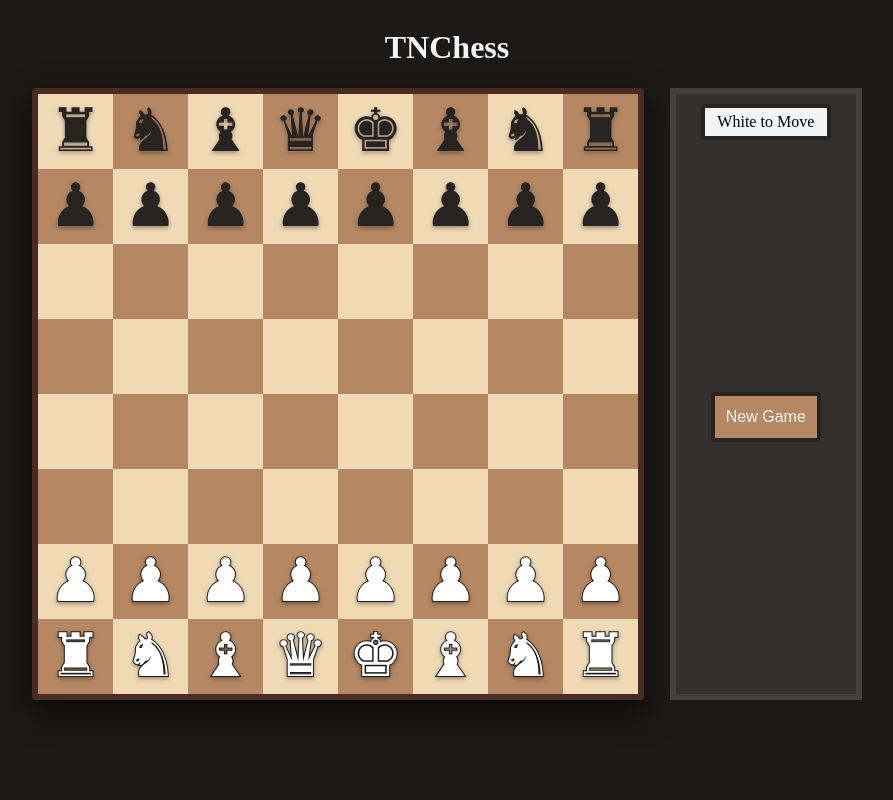
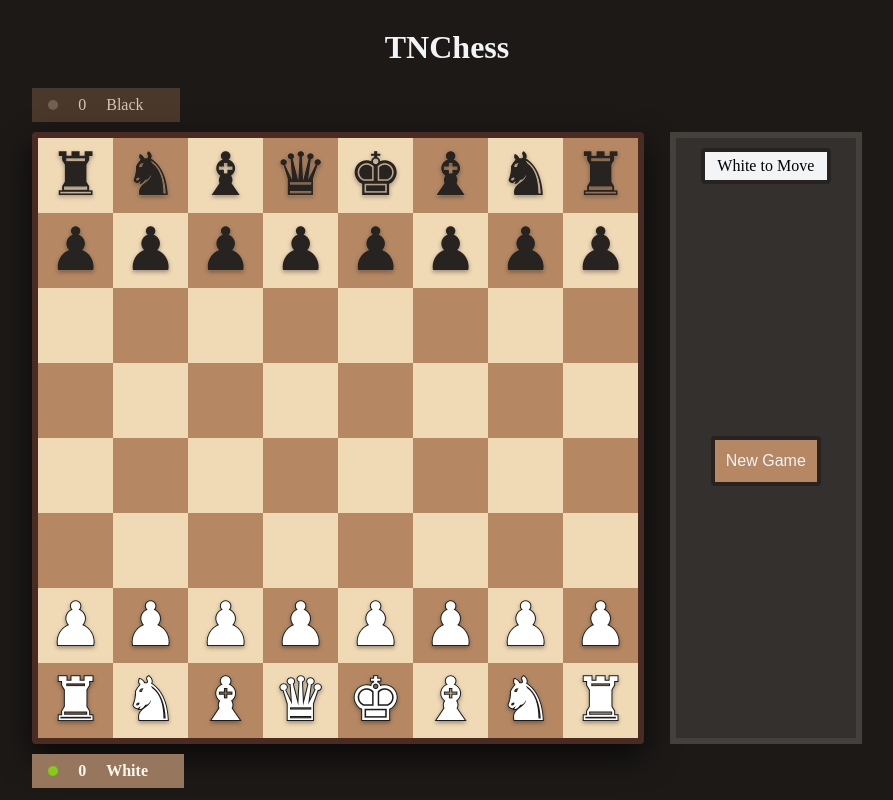
Before and after one commit to tyleruploads/tnchess, a plain HTML site: page index.html in a window 1280 px wide. Shown: the whole page, without its empty margins (193-1086 px from the left). Drawn offline with Linux system fonts and the light colour scheme.

Commit message:
Add player status bars with net material points and all material pieces

```diff
--- a/index.html
+++ b/index.html
@@ -12,7 +12,21 @@
     <div id="mainDiv">
       <h1>TNChess</h1>
       <div class="horizontal-align">
-        <div id="chessboard"></div>
+        <div id="game-container">
+          <div class="player-info black-player">
+            <span class="turn-dot"></span>
+            <span class="net-material">0</span>
+            <span class="player-name">Black</span>
+            <div class="info-pieces-container"></div>
+          </div>
+          <div id="chessboard"></div>
+          <div class="player-info white-player">
+            <span class="turn-dot"></span>
+            <span class="net-material">0</span>
+            <span class="player-name">White</span>
+            <div class="info-pieces-container"></div>
+          </div>
+        </div>
 
         <div id="rightPanel">
           <div id="turn-indicator"><span>White to Move</span></div>
--- a/scripts/index.js
+++ b/scripts/index.js
@@ -1,11 +1,31 @@
 const chessboardDiv = document.getElementById("chessboard");
 const newGameButton = document.getElementById("newGameButton");
 const turnIndicator = document.querySelector("#turn-indicator > span");
+
+const whiteInfoBar = document.querySelector(".player-info.white-player");
+const blackInfoBar = document.querySelector(".player-info.black-player");
+
+const whiteNetMaterialEl = document.querySelector(
+  ".player-info.white-player .net-material",
+);
+const blackNetMaterialEl = document.querySelector(
+  ".player-info.black-player .net-material",
+);
+
+const whiteCapturedPiecesDiv = document.querySelector(
+  ".player-info.white-player .info-pieces-container",
+);
+const blackCapturedPiecesDiv = document.querySelector(
+  ".player-info.black-player .info-pieces-container",
+);
 
 let squares = null;
 let selectedSquare = null;
 
 let chessboardState = null;
+
+let whiteCapturedPieces = [];
+let blackCapturedPieces = [];
 
 let currentTurn = "w";
 
@@ -22,6 +42,14 @@ const PIECE_SYMBOLS = {
   P: "\u265F\uFE0E",
 };
 
+const PIECE_VALUES = {
+  P: 1,
+  N: 3,
+  B: 3,
+  R: 5,
+  Q: 9,
+};
+
 function startGame() {
   chessboardState = [
     ["Rb", "Nb", "Bb", "Qb", "Kb", "Bb", "Nb", "Rb"],
@@ -31,9 +59,14 @@ function startGame() {
     ["Rw", "Nw", "Bw", "Qw", "Kw", "Bw", "Nw", "Rw"],
   ];
   currentTurn = "w";
+  whiteCapturedPieces = [];
+  blackCapturedPieces = [];
 
   drawBoard();
   drawPieces();
+  drawMaterial();
+
+  whiteInfoBar.classList.add("active");
 
   squares = document.querySelectorAll(".square");
 }
@@ -61,6 +94,10 @@ function getPieceColorClass(pieceCode) {
   }
 
   return pieceColor === "w" ? "light-piece" : "dark-piece";
+}
+
+function getMaterialValue(pieces) {
+  return pieces.reduce((total, piece) => total + (PIECE_VALUES[piece] ?? 0), 0);
 }
 
 function drawBoard() {
@@ -156,6 +193,47 @@ function drawPieces() {
   }
 }
 
+function drawMaterial() {
+  const groups = [
+    {
+      type: "dark-piece",
+      pieces: whiteCapturedPieces,
+      container: whiteCapturedPiecesDiv,
+    },
+    {
+      type: "light-piece",
+      pieces: blackCapturedPieces,
+      container: blackCapturedPiecesDiv,
+    },
+  ];
+
+  const points = {
+    white: 0,
+    black: 0,
+  };
+
+  for (const { type, pieces, container } of groups) {
+    container.replaceChildren();
+    if (pieces === null) continue;
+
+    let pointsTarget = type === "dark-piece" ? "white" : "black";
+
+    points[pointsTarget] = getMaterialValue(pieces);
+
+    for (const pieceType of pieces) {
+      const pieceEl = document.createElement("span");
+
+      pieceEl.classList.add("captured-piece", type);
+      pieceEl.textContent = PIECE_SYMBOLS[pieceType];
+
+      container.appendChild(pieceEl);
+    }
+  }
+
+  whiteNetMaterialEl.textContent = points["white"] - points["black"];
+  blackNetMaterialEl.textContent = points["black"] - points["white"];
+}
+
 function clearHighlights() {
   squares.forEach((sq) => {
     const piece = sq.querySelector(".piece");
@@ -235,14 +313,30 @@ function movePiece(fromSquare, toSquare) {
   const toRow = parseInt(toSquare.getAttribute("data-row"), 10);
   const toCol = parseInt(toSquare.getAttribute("data-col"), 10);
 
+  const toPieceCode = chessboardState[toRow][toCol];
+
+  if (toPieceCode) {
+    const toPieceType = toPieceCode.charAt(0);
+    const toPieceColor = toPieceCode.charAt(1);
+
+    const capturedPieces =
+      toPieceColor === "w" ? blackCapturedPieces : whiteCapturedPieces;
+
+    capturedPieces.push(toPieceType);
+  }
+
   chessboardState[toRow][toCol] = chessboardState[fromRow][fromCol];
   chessboardState[fromRow][fromCol] = "";
 
   drawPieces();
+  drawMaterial();
 
   currentTurn = currentTurn === "w" ? "b" : "w";
 
   const indicatorText = currentTurn === "w" ? "White to Move" : "Black to Move";
 
+  whiteInfoBar.classList.toggle("active", currentTurn === "w");
+  blackInfoBar.classList.toggle("active", currentTurn === "b");
+
   turnIndicator.textContent = indicatorText;
 }
--- a/styles/index.css
+++ b/styles/index.css
@@ -9,6 +9,16 @@
 
   --piece-light: #ffffff;
   --piece-dark: #262320;
+
+  --status-text-active: #fff9f0;
+  --status-text-muted: #d5c5b5;
+
+  --white-status-color: #96775d;
+  --black-status-color: #4a382b;
+
+  --dot-inactive: #736051;
+  --dot-active: #84cc16;
+  --dot-active-flow: rgba(132, 204, 22, 0.45);
 
   --highlight-select: rgba(56, 189, 248, 0.4);
 
@@ -48,7 +58,7 @@ body {
 
 #turn-indicator {
   background-color: var(--text-main);
-  color: var(--bg-color);
+  color: var(--background-color);
   margin-top: 10px;
   margin-bottom: auto;
   min-width: 111.534px;
@@ -75,6 +85,66 @@ body {
 
 h1 {
   color: var(--text-main);
+}
+
+#game-container {
+  display: flex;
+  flex-direction: column;
+  gap: 10px;
+}
+
+.player-info {
+  display: flex;
+  flex-direction: row;
+  align-items: center;
+  justify-content: space-between;
+  gap: 20px;
+  width: fit-content;
+  padding: 8px 16px;
+}
+
+.player-info.white-player {
+  background-color: var(--white-status-color);
+}
+
+.player-info.black-player {
+  background-color: var(--black-status-color);
+}
+
+.turn-dot {
+  width: 10px;
+  height: 10px;
+  border-radius: 50%;
+  background-color: var(--dot-inactive);
+  transition:
+    background-color 0.2s ease,
+    box-shadow 0.2s ease;
+}
+
+.player-info .player-name,
+.player-info .net-material {
+  color: var(--status-text-muted);
+}
+
+.player-info.active .turn-dot {
+  background-color: var(--dot-active);
+  box-shadow: 0 0 8px var(--dot-active-glow);
+}
+
+.player-info.active .player-name,
+.player-info.active .net-material {
+  color: var(--status-text-active);
+  font-weight: 600;
+}
+
+.info-pieces-container {
+  display: flex;
+  flex-direction: row;
+}
+
+.info-pieces-container span {
+  transform: translateY(-3px);
+  margin-right: -0.15em;
 }
 
 #chessboard {
@@ -144,6 +214,12 @@ h1 {
   filter: drop-shadow(0 2px 2px rgba(0, 0, 0, 0.35));
 }
 
+.captured-piece {
+  -webkit-text-stroke-width: 0.5px;
+  font-size: clamp(14px, 3vw, 24px);
+  line-height: 1;
+}
+
 @media (max-width: 768px) {
   .horizontal-align {
     flex-direction: column;
```
